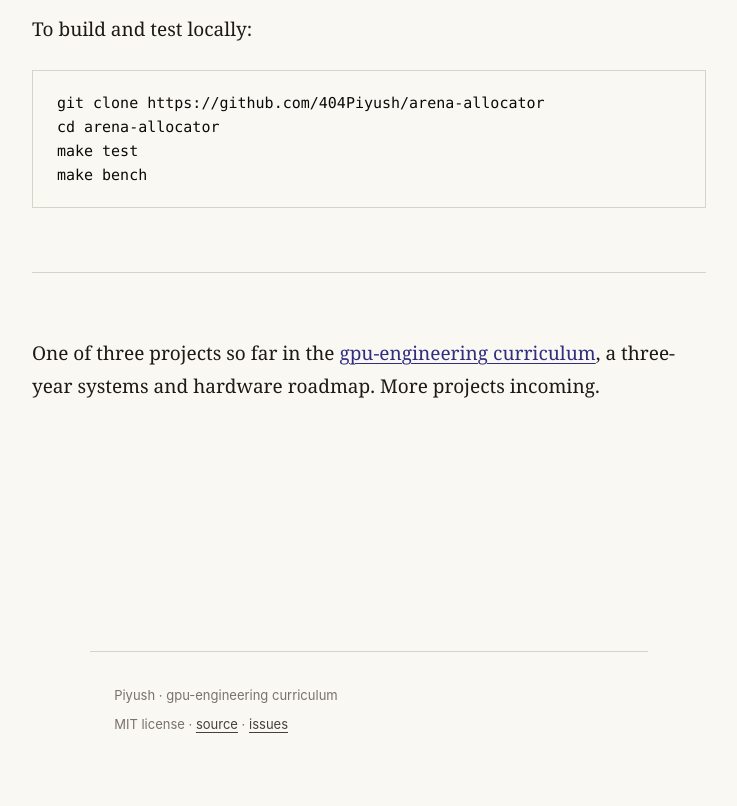
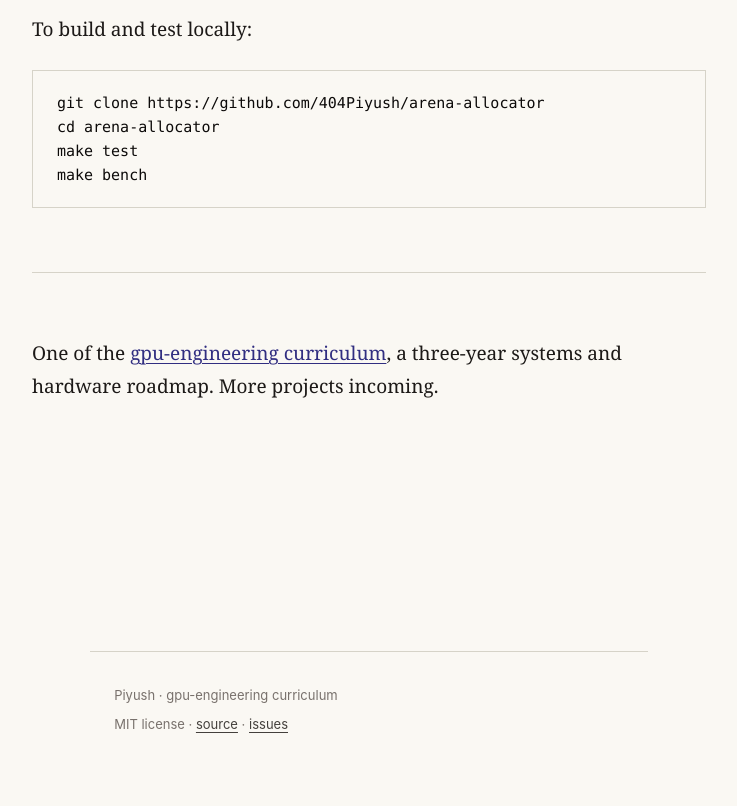
Before and after one commit to 404Piyush/arena-allocator, a plain HTML site: page site/index.html in a window 1280 px wide. Shown: the part 4507-5313 px from the top of the page, without its empty margins (271-1008 px from the left). Drawn offline with Linux system fonts and the light colour scheme.

Commit message:
Cross-link: 'one of the' (drop the 'three projects so far')

```diff
--- a/site/index.html
+++ b/site/index.html
@@ -215,7 +215,7 @@ make bench</code></pre>
   <hr>
 
   <p>
-    One of three projects so far in the
+    One of the
     <a href="https://github.com/404Piyush/gpu-engineering">gpu-engineering curriculum</a>,
     a three-year systems and hardware roadmap. More projects
     incoming.
```
